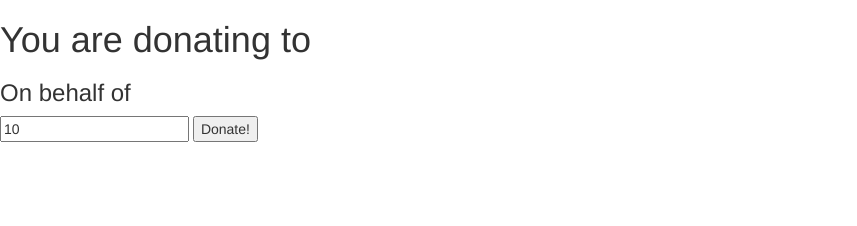
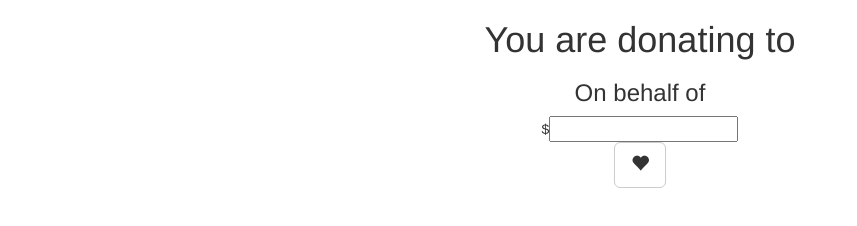
Before and after one commit to robwilson1/chariot, a website: page index.html at #!/donate in a window 1280 px wide. Shown: the whole page, without its empty margins (0-857 px from the left). Drawn offline with nearby package versions, Linux system fonts and the light colour scheme; some packages are replaced by stand-ins of ours.

Commit message:
More styling to donation page

```diff
--- a/_donation.html
+++ b/_donation.html
@@ -1,10 +1,18 @@
-<div>
-  <h1>You are donating to {{charity}}</h1>
-  <h3>On behalf of {{team}}</h3>
-
-  <form ng-submit="">
-    <input type="number" name="donation-amount" value="10">
-    <button>Donate!</button>
-  </form>
-
+<div class="container">
+  <div class="row">
+    <div class="col-md-12 text-center">
+      <h1>You are donating to {{charity}}</h1>
+      <h3>On behalf of {{team}}</h3>
+    </div>
+  </div>
+  <div class="row">
+    <div class="col-md-6 col-md-offset-3 text-center">
+      <form ng-submit="">
+        $<input class="text-center" type="number" name="donation-amount"><br>
+        <button type="button" class="btn btn-default btn-lg">
+          <span class="glyphicon glyphicon-heart" aria-hidden="true"></span>
+        </button>
+      </form>
+    </div>
+  </div>
 </div>
```
